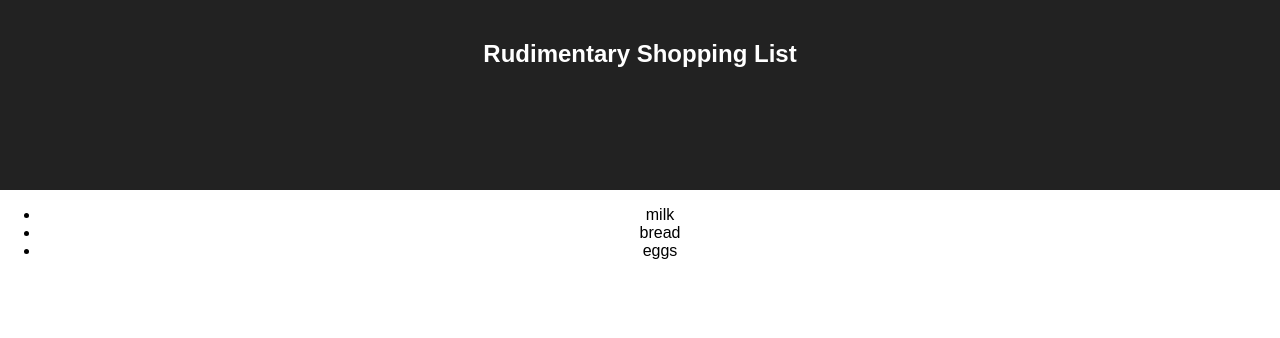
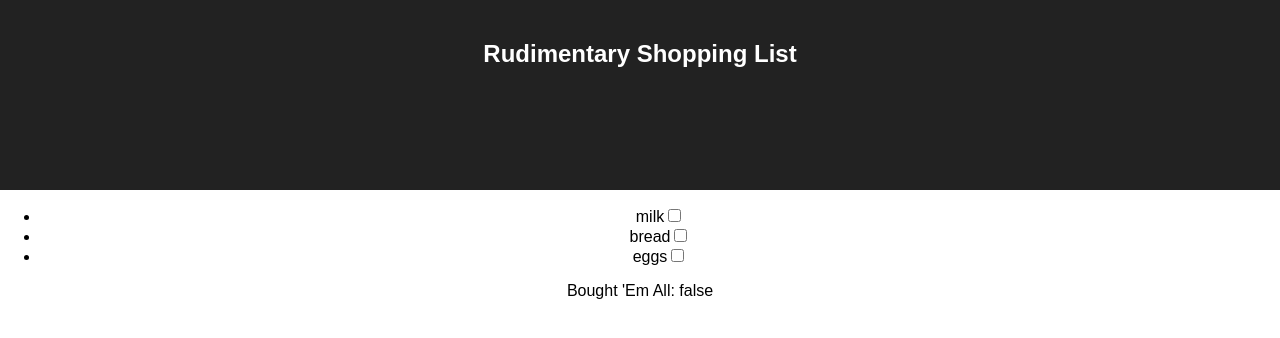
Before and after one commit to bernardwolff/react-shopping-list, a React (Create React App) app: page / in a window 1280 px wide. Shown: the top 338 px of the page. Built offline with nearby package versions, Linux system fonts and the light colour scheme.

Commit message:
add checkboxes, and an indicator when all items are bought

```diff
--- a/src/ListItem.js
+++ b/src/ListItem.js
@@ -1,8 +1,27 @@
 import React, { Component } from 'react';
 
 class ListItem extends Component {
+  constructor(props) {
+    super(props);
+    this.handleChange = this.handleChange.bind(this);
+  }
+  handleChange() {
+    this.props.onUserInput(
+      this.props.name,
+      this.boughtInput.checked
+    );
+  }
   render() {
-    return <li>{this.props.name} <span>{this.props.bought}</span></li>;
+    return <li>
+              <span>{this.props.name}</span>
+              <span>{this.props.bought}</span>
+              <input
+                type="checkbox"
+                checked={this.props.bought}
+                ref={(input) => this.boughtInput = input}
+                onChange={this.handleChange}
+              />
+           </li>;
   }
 }
 
--- a/src/ShoppingList.js
+++ b/src/ShoppingList.js
@@ -2,12 +2,35 @@ import React, { Component } from 'react';
 import ListItem from './ListItem.js';
 
 class ShoppingList extends Component {
+  constructor(props) {
+    super(props);
+    this.state = {
+      items: props.items.map((item) => {return {name: item.name, bought: item.bought}})
+    }
+  }
+  handleUserInput(itemName, bought) {
+    this.setState({
+      items: this.state.items.map((item) => {
+        var b = item.name === itemName ? bought : item.bought;
+        return {name: item.name, bought: b};
+      })
+    });
+  }
+  boughtEmAll() {
+    var ret = true;
+    // TODO: use reduce
+    this.state.items.forEach(function(item) {
+      ret = ret && item.bought;
+    });
+    console.log(ret);
+    return ret;
+  }
   render() {
     var items = [];
-    this.props.items.forEach((item) => {
-      items.push(<ListItem name={item.name} bought={item.bought} key={item.name} />);
+    this.state.items.forEach((item) => {
+      items.push(<ListItem name={item.name} bought={item.bought} key={item.name} onUserInput={this.handleUserInput.bind(this)} />);
     });
-    return (<ul>{items}</ul>);
+    return (<div><ul>{items}</ul><div>{"Bought 'Em All: " + this.boughtEmAll()}</div></div>);
   }
 }
 
```
